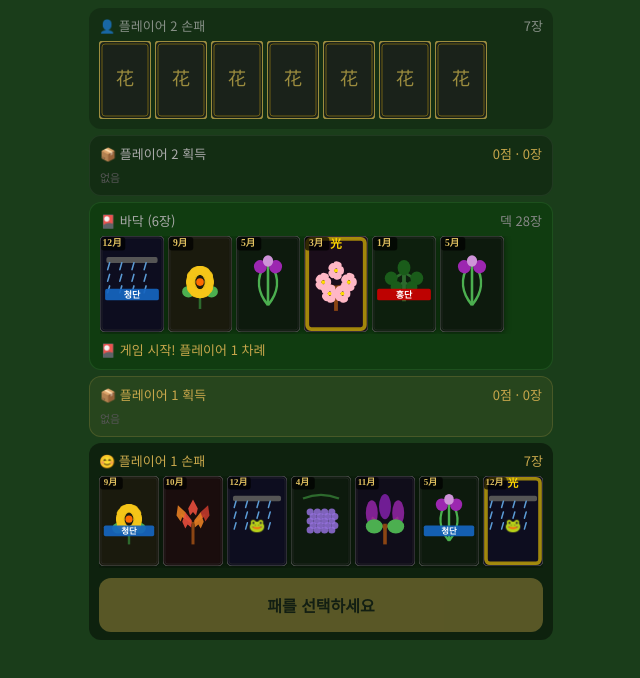
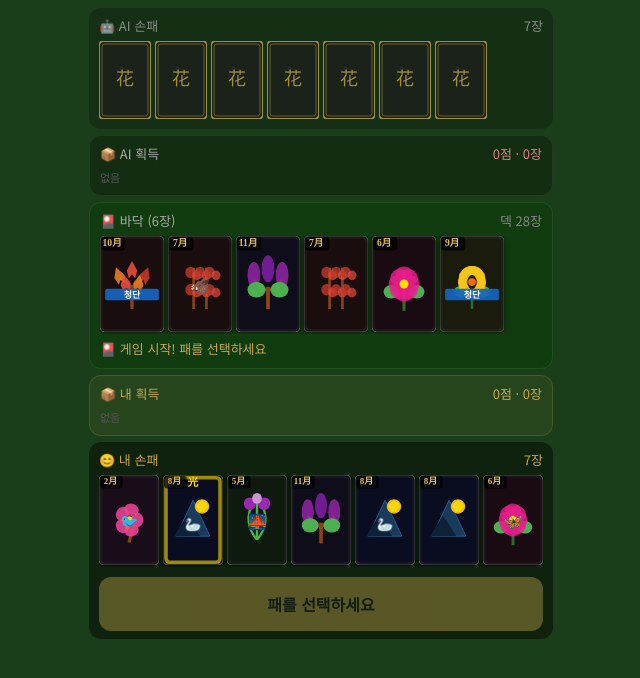
Before and after one commit to kentkim0326/gostop, a React (Vite) app: page / in a window 1280 px wide. Both pictures are taken after a click on the button "게임 시작". Shown: the top 678 px of the page, without its empty margins (319-959 px from the left). Built offline with nearby package versions, Linux system fonts and the light colour scheme.

Commit message:
AI 대전 모드로 변경

```diff
--- a/src/App.jsx
+++ b/src/App.jsx
@@ -1,15 +1,18 @@
-import { useState, useEffect, useCallback, useRef } from "react";
+import { useState, useEffect, useCallback } from "react";
+import { CARDS, MONTH_KR, shuffle, calcScore, getBreakdown } from "./cards";
+import { CardSVG } from "./CardSVG";
+import "./App.css";
 
-// 화면 너비 기반 카드 크기 계산
 function useCardSize() {
-  const [sizes, setSizes] = useState({ opp: 38, field: 46, hand: 52 });
+  const [sizes, setSizes] = useState({ opp: 38, field: 44, hand: 50 });
   useEffect(() => {
     function calc() {
       const vw = Math.min(window.innerWidth, 480);
       setSizes({
-        opp:   Math.floor((vw - 32) / 8.5),   // 뒷면 (7장 + 여백)
-        field: Math.floor((vw - 28) / 7),       // 바닥 (6장)
-        hand:  Math.floor((vw - 28) / 7.5),     // 손패 (7장)
+        opp:   Math.floor((vw - 32) / 8.5),
+        field: Math.floor((vw - 28) / 7),
+        hand:  Math.floor((vw - 28) / 7.5),
+        cap:   Math.floor((vw - 32) / 10),
       });
     }
     calc();
@@ -18,105 +21,274 @@ function useCardSize() {
   }, []);
   return sizes;
 }
-import { CARDS, MONTH_KR, shuffle, calcScore, getBreakdown } from "./cards";
-import { CardSVG } from "./CardSVG";
-import "./App.css";
 
-const NAMES = ["플레이어 1", "플레이어 2"];
-
-function deal() {
+function dealGame() {
   const deck = shuffle(CARDS.map(c => ({ ...c })));
   const field = deck.splice(0, 6);
-  const hands = [deck.splice(0, 7), deck.splice(0, 7)];
-  return { deck, field, hands, captured: [[], []], phase: "p0_select", cur: 0, goCount: [0, 0], selected: null, drawn: null };
+  const playerHand = deck.splice(0, 7);
+  const aiHand = deck.splice(0, 7);
+  return {
+    deck, field,
+    playerHand, aiHand,
+    playerCap: [], aiCap: [],
+    phase: "player_select", // player_select | player_draw | ai_turn | gostop | result
+    goCount: 0,
+    selected: null,
+    drawn: null,
+    lastWinner: null, // 'player' | 'ai' | null
+  };
 }
 
-function matchCards(card, field, captured, cur) {
+function matchCards(card, field, cap) {
   const same = field.filter(c => c.m === card.m);
   if (same.length === 0) {
-    return { field: [...field, card], captured };
-  } else {
-    const take = same.length >= 2 ? same : [same[0]];
-    return {
-      field: field.filter(c => !take.find(t => t.id === c.id)),
-      captured: [...captured, card, ...take],
-    };
+    return { field: [...field, card], cap };
   }
+  const take = same.length >= 2 ? same : [same[0]];
+  return {
+    field: field.filter(c => !take.find(t => t.id === c.id)),
+    cap: [...cap, card, ...take],
+  };
+}
+
+// AI 전략: 바닥과 매칭되는 패 우선, 없으면 피 버리기
+function aiPickCard(hand, field) {
+  const fieldMonths = new Set(field.map(c => c.m));
+  // 광 매칭 우선
+  const gwangMatch = hand.find(c => c.t === 'gwang' && fieldMonths.has(c.m));
+  if (gwangMatch) return gwangMatch;
+  // 매칭되는 패
+  const match = hand.find(c => fieldMonths.has(c.m));
+  if (match) return match;
+  // 피 버리기
+  const junk = hand.find(c => c.t === 'junk' || c.t === 'junk2');
+  if (junk) return junk;
+  return hand[0];
+}
+
+function CapturedSummary({ cap }) {
+  const g = cap.filter(c => c.t === 'gwang').length;
+  const a = cap.filter(c => c.t === 'animal').length;
+  const r = cap.filter(c => c.t === 'ribbon').length;
+  const p = cap.filter(c => c.t === 'junk' || c.t === 'junk2').reduce((s, c) => s + c.junkPts, 0);
+  return (
+    <div className="cap-badges">
+      {g > 0 && <span className="badge badge-gwang">광 {g}</span>}
+      {a > 0 && <span className="badge badge-animal">열 {a}</span>}
+      {r > 0 && <span className="badge badge-ribbon">띠 {r}</span>}
+      {p > 0 && <span className="badge badge-junk">피 {p}</span>}
+      {g === 0 && a === 0 && r === 0 && p === 0 && <span style={{ color: '#555', fontSize: 11 }}>없음</span>}
+    </div>
+  );
 }
 
 export default function App() {
   const [G, setG] = useState(null);
   const [logs, setLogs] = useState([]);
+  const sz = useCardSize();
 
-  const addLog = useCallback((msg) => setLogs(l => [msg, ...l].slice(0, 6)), []);
+  const addLog = useCallback((msg) => setLogs(l => [msg, ...l].slice(0, 5)), []);
 
   function startGame() {
-    setG(deal());
-    setLogs(["🎴 게임 시작! 플레이어 1 차례"]);
+    setG(dealGame());
+    setLogs(["🎴 게임 시작! 패를 선택하세요"]);
   }
 
+  // 플레이어 카드 선택
   function selectCard(card) {
-    if (!G || G.phase !== `p${G.cur}_select`) return;
+    if (!G || G.phase !== 'player_select') return;
     setG(g => ({ ...g, selected: g.selected === card.id ? null : card.id }));
   }
 
+  // 플레이어 패 내기
   function confirmPlay() {
     if (!G || G.selected === null) return;
-    const cur = G.cur;
-    const card = G.hands[cur].find(c => c.id === G.selected);
+    const card = G.playerHand.find(c => c.id === G.selected);
     if (!card) return;
-    const newHand = G.hands[cur].filter(c => c.id !== card.id);
-    const { field, captured } = matchCards(card, G.field, G.captured[cur], cur);
+    const newHand = G.playerHand.filter(c => c.id !== card.id);
     const same = G.field.filter(c => c.m === card.m);
+    const { field, cap } = matchCards(card, G.field, G.playerCap);
     addLog(same.length === 0 ? `${MONTH_KR[card.m-1]} 버림` : same.length >= 2 ? `${MONTH_KR[card.m-1]} 3장 쓸기!` : `${MONTH_KR[card.m-1]} 매칭!`);
-    const newHands = G.hands.map((h, i) => i === cur ? newHand : h);
-    const newCaptured = G.captured.map((c, i) => i === cur ? captured : c);
-    setG(g => ({ ...g, hands: newHands, field, captured: newCaptured, selected: null, phase: `p${cur}_draw` }));
+    setG(g => ({ ...g, playerHand: newHand, field, playerCap: cap, selected: null, phase: 'player_draw' }));
   }
 
-  // 드로우 처리
+  // 플레이어 드로우
   useEffect(() => {
-    if (!G || !G.phase.endsWith("_draw")) return;
-    const cur = G.cur;
+    if (!G || G.phase !== 'player_draw') return;
     const timer = setTimeout(() => {
-      if (G.deck.length === 0) { setG(g => ({ ...g, phase: "result" })); return; }
+      if (G.deck.length === 0) { setG(g => ({ ...g, phase: 'result' })); return; }
       const drawn = G.deck[0];
       const newDeck = G.deck.slice(1);
-      const { field, captured } = matchCards(drawn, G.field, G.captured[cur], cur);
       const same = G.field.filter(c => c.m === drawn.m);
-      addLog(`뒤집기: ${MONTH_KR[drawn.m-1]}${same.length > 0 ? " 매칭!" : " → 바닥"}`);
-      const newCaptured = G.captured.map((c, i) => i === cur ? captured : c);
-      const sc = calcScore(newCaptured[cur]);
+      const { field, cap } = matchCards(drawn, G.field, G.playerCap);
+      addLog(`뒤집기: ${MONTH_KR[drawn.m-1]}${same.length > 0 ? ' 매칭!' : ' → 바닥'}`);
+      const sc = calcScore(cap);
       setG(g => ({
-        ...g, deck: newDeck, field, captured: newCaptured, drawn,
-        phase: sc >= 3 ? `p${cur}_gostop` : "pass_screen",
+        ...g, deck: newDeck, field, playerCap: cap, drawn,
+        phase: sc >= 3 ? 'gostop' : 'ai_turn',
       }));
     }, 500);
     return () => clearTimeout(timer);
   }, [G?.phase]);
 
+  // 고/스톱
   function handleGoStop(choice) {
-    const cur = G.cur;
-    if (choice === "stop") { setG(g => ({ ...g, phase: "result" })); return; }
-    addLog(`${NAMES[cur]} 고! (${G.goCount[cur] + 1}회)`);
-    setG(g => ({
-      ...g,
-      goCount: g.goCount.map((v, i) => i === cur ? v + 1 : v),
-      phase: "pass_screen",
-    }));
+    if (choice === 'stop') { setG(g => ({ ...g, phase: 'result' })); return; }
+    addLog(`고! (${G.goCount + 1}회)`);
+    setG(g => ({ ...g, goCount: g.goCount + 1, phase: 'ai_turn' }));
   }
 
-  function passTurn() {
-    setG(g => {
-      const next = 1 - g.cur;
-      return { ...g, cur: next, drawn: null, selected: null, phase: `p${next}_select` };
-    });
-  }
+  // AI 턴
+  useEffect(() => {
+    if (!G || G.phase !== 'ai_turn') return;
+    const timer = setTimeout(() => {
+      if (G.aiHand.length === 0 || G.deck.length === 0) {
+        setG(g => ({ ...g, phase: 'result' })); return;
+      }
+
+      // AI 패 내기
+      const card = aiPickCard(G.aiHand, G.field);
+      const newAiHand = G.aiHand.filter(c => c.id !== card.id);
+      const same1 = G.field.filter(c => c.m === card.m);
+      const r1 = matchCards(card, G.field, G.aiCap);
+      addLog(`🤖 AI: ${MONTH_KR[card.m-1]} ${same1.length > 0 ? '매칭!' : '버림'}`);
+
+      // AI 드로우
+      const drawn = G.deck[0];
+      const newDeck = G.deck.slice(1);
+      const same2 = r1.field.filter(c => c.m === drawn.m);
+      const r2 = matchCards(drawn, r1.field, r1.cap);
+
+      // AI 점수 체크 - 3점 이상이면 랜덤으로 스톱/고
+      const aiSc = calcScore(r2.cap);
+      const aiStops = aiSc >= 3 && Math.random() < 0.55;
+
+      if (aiStops) {
+        addLog(`🤖 AI 스톱! (${aiSc}점)`);
+        setG(g => ({
+          ...g, aiHand: newAiHand, deck: newDeck,
+          field: r2.field, aiCap: r2.cap, drawn,
+          phase: 'result', lastWinner: 'ai',
+        }));
+      } else {
+        setG(g => ({
+          ...g, aiHand: newAiHand, deck: newDeck,
+          field: r2.field, aiCap: r2.cap, drawn,
+          phase: 'player_select',
+        }));
+      }
+    }, 900);
+    return () => clearTimeout(timer);
+  }, [G?.phase]);
 
   if (!G) return <HomeScreen onStart={startGame} />;
-  if (G.phase === "result") return <ResultScreen G={G} onRestart={startGame} onHome={() => setG(null)} />;
-  if (G.phase === "pass_screen") return <PassScreen G={G} onPass={passTurn} />;
-  return <GameScreen G={G} logs={logs} onSelectCard={selectCard} onConfirmPlay={confirmPlay} onGoStop={handleGoStop} />;
+  if (G.phase === 'result') return <ResultScreen G={G} onRestart={startGame} onHome={() => setG(null)} />;
+
+  const isSelect = G.phase === 'player_select';
+  const isDraw = G.phase === 'player_draw';
+  const isAI = G.phase === 'ai_turn';
+  const isGostop = G.phase === 'gostop';
+  const sc = calcScore(G.playerCap);
+  const aiSc = calcScore(G.aiCap);
+
+  return (
+    <div className="game-wrap">
+
+      {/* AI 손패 */}
+      <div className="section opp-section">
+        <div className="section-header">
+          <span>🤖 AI 손패</span>
+          <span>{G.aiHand.length}장{isAI ? ' ⏳' : ''}</span>
+        </div>
+        <div className="cards-row no-wrap">
+          {G.aiHand.map(c => <CardSVG key={c.id} card={c} size={sz.opp} faceDown />)}
+        </div>
+      </div>
+
+      {/* AI 획득패 */}
+      <div className="section captured-section opp-captured">
+        <div className="section-header">
+          <span>📦 AI 획득</span>
+          <span style={{ color: '#e08080' }}>{aiSc}점 · {G.aiCap.length}장</span>
+        </div>
+        <CapturedSummary cap={G.aiCap} />
+        {G.aiCap.length > 0 && (
+          <div className="cards-row no-wrap" style={{ marginTop: 4 }}>
+            {G.aiCap.map(c => <CardSVG key={c.id} card={c} size={sz.cap} />)}
+          </div>
+        )}
+      </div>
+
+      {/* 공용 바닥 */}
+      <div className="section field-section">
+        <div className="section-header">
+          <span>🎴 바닥 ({G.field.length}장)</span>
+          <span style={{ color: '#888' }}>덱 {G.deck.length}장</span>
+        </div>
+        <div className="cards-row no-wrap">
+          {G.field.map(c => <CardSVG key={c.id} card={c} size={sz.field} />)}
+          {G.field.length === 0 && <span style={{ color: '#555', fontSize: 12 }}>비어있음</span>}
+        </div>
+        {G.drawn && <div className="drawn-info">↩ {MONTH_KR[G.drawn.m-1]} 뒤집음</div>}
+        <div style={{ marginTop: 5 }}>
+          {logs.slice(0, 2).map((l, i) => (
+            <div key={i} className={`log-item ${i > 0 ? 'old' : ''}`}>{l}</div>
+          ))}
+        </div>
+      </div>
+
+      {/* 내 획득패 */}
+      <div className="section captured-section my-captured">
+        <div className="section-header" style={{ color: '#c9a84c' }}>
+          <span>📦 내 획득</span>
+          <span>{sc}점{G.goCount > 0 ? ` (고×${G.goCount})` : ''} · {G.playerCap.length}장</span>
+        </div>
+        <CapturedSummary cap={G.playerCap} />
+        {G.playerCap.length > 0 && (
+          <div className="cards-row no-wrap" style={{ marginTop: 4 }}>
+            {G.playerCap.map(c => <CardSVG key={c.id} card={c} size={sz.cap} />)}
+          </div>
+        )}
+      </div>
+
+      {/* 고스톱 */}
+      {isGostop && (
+        <div className="gostop-box">
+          <div className="gostop-title">🏆 {sc}점! {G.goCount > 0 ? `고 ${G.goCount}회 진행 중` : ''}</div>
+          <div className="gostop-btns">
+            <button className="btn-red" onClick={() => handleGoStop('go')}>고!</button>
+            <button className="btn-gold" onClick={() => handleGoStop('stop')}>스톱!</button>
+          </div>
+        </div>
+      )}
+
+      {/* 내 손패 */}
+      <div className="section my-section">
+        <div className="section-header" style={{ color: '#c9a84c' }}>
+          <span>😊 내 손패</span>
+          <span>{G.playerHand.length}장</span>
+        </div>
+        <div className="cards-row no-wrap my-hand">
+          {G.playerHand.map(c => (
+            <CardSVG key={c.id} card={c} size={sz.hand}
+              selected={G.selected === c.id}
+              onClick={isSelect ? () => selectCard(c) : undefined}
+            />
+          ))}
+        </div>
+        {isSelect && (
+          <button className="btn-gold full-width" onClick={confirmPlay} disabled={G.selected === null}
+            style={{ opacity: G.selected === null ? 0.4 : 1, cursor: G.selected === null ? 'not-allowed' : 'pointer' }}>
+            {G.selected !== null ? '✅ 이 패 내기' : '패를 선택하세요'}
+          </button>
+        )}
+        {(isDraw || isAI) && (
+          <div className="waiting">{isAI ? '🤖 AI 생각 중...' : '⏳ 뒤집는 중...'}</div>
+        )}
+      </div>
+
+    </div>
+  );
 }
 
 function HomeScreen({ onStart }) {
@@ -125,187 +297,54 @@ function HomeScreen({ onStart }) {
     <div className="screen center">
       <div style={{ fontSize: 64, marginBottom: 8 }}>🎴</div>
       <h1 className="title-gold">고 스 톱</h1>
-      <p className="subtitle">2인 패스앤플레이 · SVG 화투</p>
+      <p className="subtitle">1인 vs AI · SVG 화투</p>
       <button className="btn-gold" onClick={onStart}>게임 시작</button>
       <button className="btn-ghost" onClick={() => setShowRules(r => !r)} style={{ marginTop: 12 }}>
-        {showRules ? "규칙 닫기 ▲" : "규칙 보기 ▼"}
+        {showRules ? '규칙 닫기 ▲' : '규칙 보기 ▼'}
       </button>
       {showRules && (
         <div className="rules-box">
-          <b style={{ color: "#c9a84c" }}>점수 규칙</b><br />
+          <b style={{ color: '#c9a84c' }}>점수 규칙</b><br />
           🥇 광 3장→3점 / 4장→4점 / 5장→15점<br />
-          🐦 열 5장→1점 (이후 1장당 +1점)<br />
-          🎀 홍단(1·2·7월) / 청단(4·5·6·9월) 각 3장→3점<br />
+          🐦 열 5장→1점 (이후 +1점)<br />
+          🎀 홍단(1·2·7월) / 청단(4·5·6·9월) → 3점<br />
           🃏 피 10장→1점 (이후 +1점)<br />
-          ⭐ 3점 이상 → 고 or 스톱!<br />
-          🔁 고 1회마다 ×0.5 배율 추가
+          ⭐ 3점↑ → 고 or 스톱!<br />
+          🔁 고 1회마다 ×0.5 배율
         </div>
       )}
     </div>
   );
 }
 
-function PassScreen({ G, onPass }) {
-  const next = G.cur;
+function ResultScreen({ G, onRestart, onHome }) {
+  const pSc = calcScore(G.playerCap);
+  const aSc = calcScore(G.aiCap);
+  const mult = G.goCount > 0 ? 1 + G.goCount * 0.5 : 1;
+  const pFinal = Math.round(pSc * mult);
+  const aFinal = Math.round(aSc * (G.lastWinner === 'ai' ? mult : 1));
+  const win = pFinal > aFinal ? 'player' : aFinal > pFinal ? 'ai' : 'draw';
+
   return (
     <div className="screen center">
-      <div className="pass-box">
-        <div style={{ fontSize: 40, marginBottom: 12 }}>🔄</div>
-        <h2 style={{ color: "#c9a84c", marginBottom: 8 }}>{NAMES[next]} 차례</h2>
-        <p style={{ color: "#aaa", fontSize: 13, marginBottom: 20 }}>폰을 전달하세요</p>
-        <button className="btn-gold" onClick={onPass}>준비됐어요 ▶</button>
+      <div style={{ fontSize: 52, marginBottom: 8 }}>
+        {win === 'player' ? '🏆' : win === 'ai' ? '🤖' : '🤝'}
       </div>
-    </div>
-  );
-}
-
-function CapturedSummary({ cap }) {
-  const g = cap.filter(c=>c.t==='gwang').length;
-  const a = cap.filter(c=>c.t==='animal').length;
-  const r = cap.filter(c=>c.t==='ribbon').length;
-  const p = cap.filter(c=>c.t==='junk'||c.t==='junk2').reduce((s,c)=>s+c.junkPts,0);
-  return (
-    <div className="cap-badges">
-      {g>0 && <span className="badge badge-gwang">광 {g}</span>}
-      {a>0 && <span className="badge badge-animal">열 {a}</span>}
-      {r>0 && <span className="badge badge-ribbon">띠 {r}</span>}
-      {p>0 && <span className="badge badge-junk">피 {p}</span>}
-      {g===0&&a===0&&r===0&&p===0 && <span style={{color:'#555',fontSize:11}}>없음</span>}
-    </div>
-  );
-}
-
-function GameScreen({ G, logs, onSelectCard, onConfirmPlay, onGoStop }) {
-  const cur = G.cur;
-  const opp = 1 - cur;
-  const isSelect = G.phase === `p${cur}_select`;
-  const isDraw = G.phase === `p${cur}_draw`;
-  const isGostop = G.phase === `p${cur}_gostop`;
-  const sc = calcScore(G.captured[cur]);
-  const oppSc = calcScore(G.captured[opp]);
-  const myCap = G.captured[cur];
-  const oppCap = G.captured[opp];
-  const sz = useCardSize();
-  const capSz = Math.max(28, sz.opp - 6); // 획득패는 더 작게
-
-  return (
-    <div className="game-wrap">
-
-      {/* ① 상대 손패 (뒷면) */}
-      <div className="section opp-section">
-        <div className="section-header">
-          <span>👤 {NAMES[opp]} 손패</span>
-          <span>{G.hands[opp].length}장</span>
+      <h2 style={{ color: win === 'player' ? '#c9a84c' : win === 'ai' ? '#e08080' : '#aaa', fontSize: 24, marginBottom: 16 }}>
+        {win === 'player' ? '내가 이겼다!' : win === 'ai' ? 'AI 승리!' : '무승부!'}
+      </h2>
+      {G.goCount > 0 && <p style={{ color: '#c9a84c', fontSize: 13, marginBottom: 8 }}>고 {G.goCount}회 (×{mult.toFixed(1)}배)</p>}
+      <div className="result-row">
+        <div className={`result-card ${win === 'player' ? 'winner' : ''}`}>
+          <div className="result-name">😊 나</div>
+          <div className="result-score" style={{ color: win === 'player' ? '#c9a84c' : 'white' }}>{pFinal}점</div>
+          {getBreakdown(G.playerCap).map((b, j) => <div key={j} className="result-detail">{b}</div>)}
         </div>
-        <div className="cards-row no-wrap">
-          {G.hands[opp].map(c => <CardSVG key={c.id} card={c} size={sz.opp} faceDown />)}
+        <div className={`result-card ${win === 'ai' ? 'winner' : ''}`}>
+          <div className="result-name">🤖 AI</div>
+          <div className="result-score" style={{ color: win === 'ai' ? '#e08080' : 'white' }}>{aFinal}점</div>
+          {getBreakdown(G.aiCap).map((b, j) => <div key={j} className="result-detail">{b}</div>)}
         </div>
-      </div>
-
-      {/* ② 상대 획득패 */}
-      <div className="section captured-section opp-captured">
-        <div className="section-header">
-          <span>📦 {NAMES[opp]} 획득</span>
-          <span style={{color:'#c9a84c'}}>{oppSc}점 · {oppCap.length}장</span>
-        </div>
-        <CapturedSummary cap={oppCap} />
-        {oppCap.length > 0 && (
-          <div className="cards-row no-wrap" style={{marginTop:4}}>
-            {oppCap.map(c => <CardSVG key={c.id} card={c} size={capSz} />)}
-          </div>
-        )}
-      </div>
-
-      {/* ③ 공용 바닥 + 로그 */}
-      <div className="section field-section">
-        <div className="section-header">
-          <span>🎴 바닥 ({G.field.length}장)</span>
-          <span style={{color:'#888'}}>덱 {G.deck.length}장</span>
-        </div>
-        <div className="cards-row no-wrap">
-          {G.field.map(c => <CardSVG key={c.id} card={c} size={sz.field} />)}
-          {G.field.length === 0 && <span style={{color:'#555',fontSize:12}}>비어있음</span>}
-        </div>
-        {G.drawn && <div className="drawn-info">↩ 뒤집은 패: {MONTH_KR[G.drawn.m-1]}</div>}
-        <div style={{marginTop:6}}>
-          {logs.slice(0,2).map((l,i)=>(
-            <div key={i} className={`log-item ${i>0?'old':''}`}>{l}</div>
-          ))}
-        </div>
-      </div>
-
-      {/* ④ 내 획득패 */}
-      <div className="section captured-section my-captured">
-        <div className="section-header" style={{color:'#c9a84c'}}>
-          <span>📦 {NAMES[cur]} 획득</span>
-          <span>{sc}점{G.goCount[cur]>0?` (고×${G.goCount[cur]})`:''} · {myCap.length}장</span>
-        </div>
-        <CapturedSummary cap={myCap} />
-        {myCap.length > 0 && (
-          <div className="cards-row no-wrap" style={{marginTop:4}}>
-            {myCap.map(c => <CardSVG key={c.id} card={c} size={capSz} />)}
-          </div>
-        )}
-      </div>
-
-      {/* 고스톱 */}
-      {isGostop && (
-        <div className="gostop-box">
-          <div className="gostop-title">🏆 {sc}점 달성! {G.goCount[cur]>0?`(고 ${G.goCount[cur]}회 진행 중)`:''}</div>
-          <div className="gostop-btns">
-            <button className="btn-red" onClick={()=>onGoStop('go')}>고!</button>
-            <button className="btn-gold" onClick={()=>onGoStop('stop')}>스톱!</button>
-          </div>
-        </div>
-      )}
-
-      {/* ⑤ 내 손패 */}
-      <div className="section my-section">
-        <div className="section-header" style={{color:'#c9a84c'}}>
-          <span>😊 {NAMES[cur]} 손패</span>
-          <span>{G.hands[cur].length}장</span>
-        </div>
-        <div className="cards-row no-wrap my-hand">
-          {G.hands[cur].map(c => (
-            <CardSVG key={c.id} card={c} size={sz.hand}
-              selected={G.selected === c.id}
-              onClick={isSelect ? ()=>onSelectCard(c) : undefined}
-            />
-          ))}
-        </div>
-        {isSelect && (
-          <button className="btn-gold full-width" onClick={onConfirmPlay} disabled={G.selected===null}
-            style={{opacity:G.selected===null?0.4:1, cursor:G.selected===null?'not-allowed':'pointer'}}>
-            {G.selected!==null ? '✅ 이 패 내기' : '패를 선택하세요'}
-          </button>
-        )}
-        {isDraw && <div className="waiting">⏳ 뒤집는 중...</div>}
-      </div>
-
-    </div>
-  );
-}
-
-function ResultScreen({ G, onRestart, onHome }) {
-  const s = [calcScore(G.captured[0]), calcScore(G.captured[1])];
-  const m = G.goCount.map(g => g > 0 ? 1 + g * 0.5 : 1);
-  const f = s.map((sc, i) => Math.round(sc * m[i]));
-  const win = f[0] > f[1] ? 0 : f[1] > f[0] ? 1 : -1;
-  return (
-    <div className="screen center">
-      <div style={{ fontSize: 52, marginBottom: 8 }}>{win === -1 ? "🤝" : "🏆"}</div>
-      <h2 style={{ color: "#c9a84c", fontSize: 24, marginBottom: 16 }}>
-        {win === -1 ? "무승부!" : `${NAMES[win]} 승리!`}
-      </h2>
-      <div className="result-row">
-        {[0, 1].map(i => (
-          <div key={i} className={`result-card ${win === i ? "winner" : ""}`}>
-            <div className="result-name">{NAMES[i]}</div>
-            <div className="result-score" style={{ color: win === i ? "#c9a84c" : "white" }}>{f[i]}점</div>
-            {getBreakdown(G.captured[i]).map((b, j) => <div key={j} className="result-detail">{b}</div>)}
-            {G.goCount[i] > 0 && <div className="result-go">고 {G.goCount[i]}회 ×{m[i].toFixed(1)}</div>}
-          </div>
-        ))}
       </div>
       <button className="btn-gold" onClick={onRestart}>다시 하기</button>
       <button className="btn-ghost" onClick={onHome} style={{ marginTop: 10 }}>처음으로</button>
```
